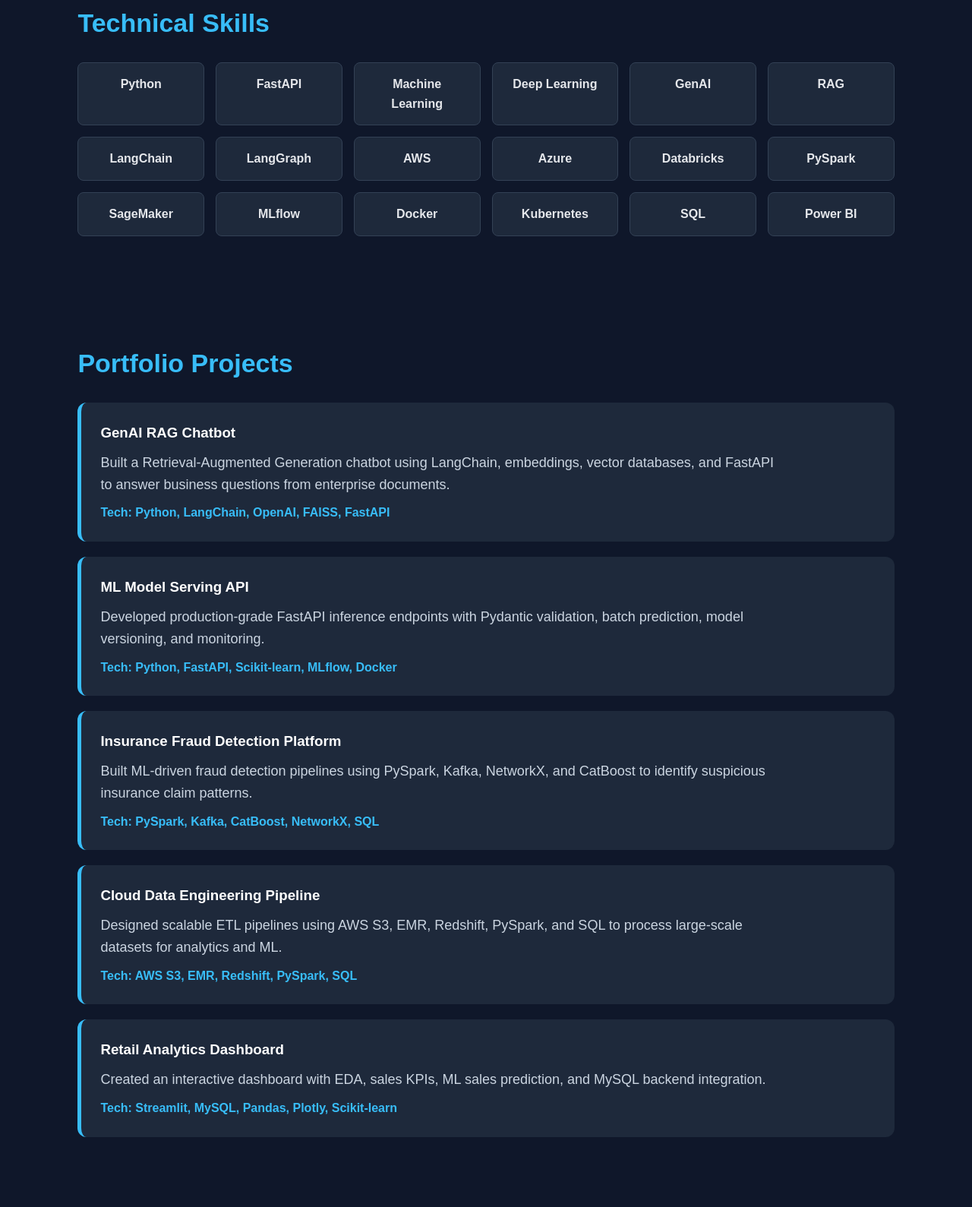
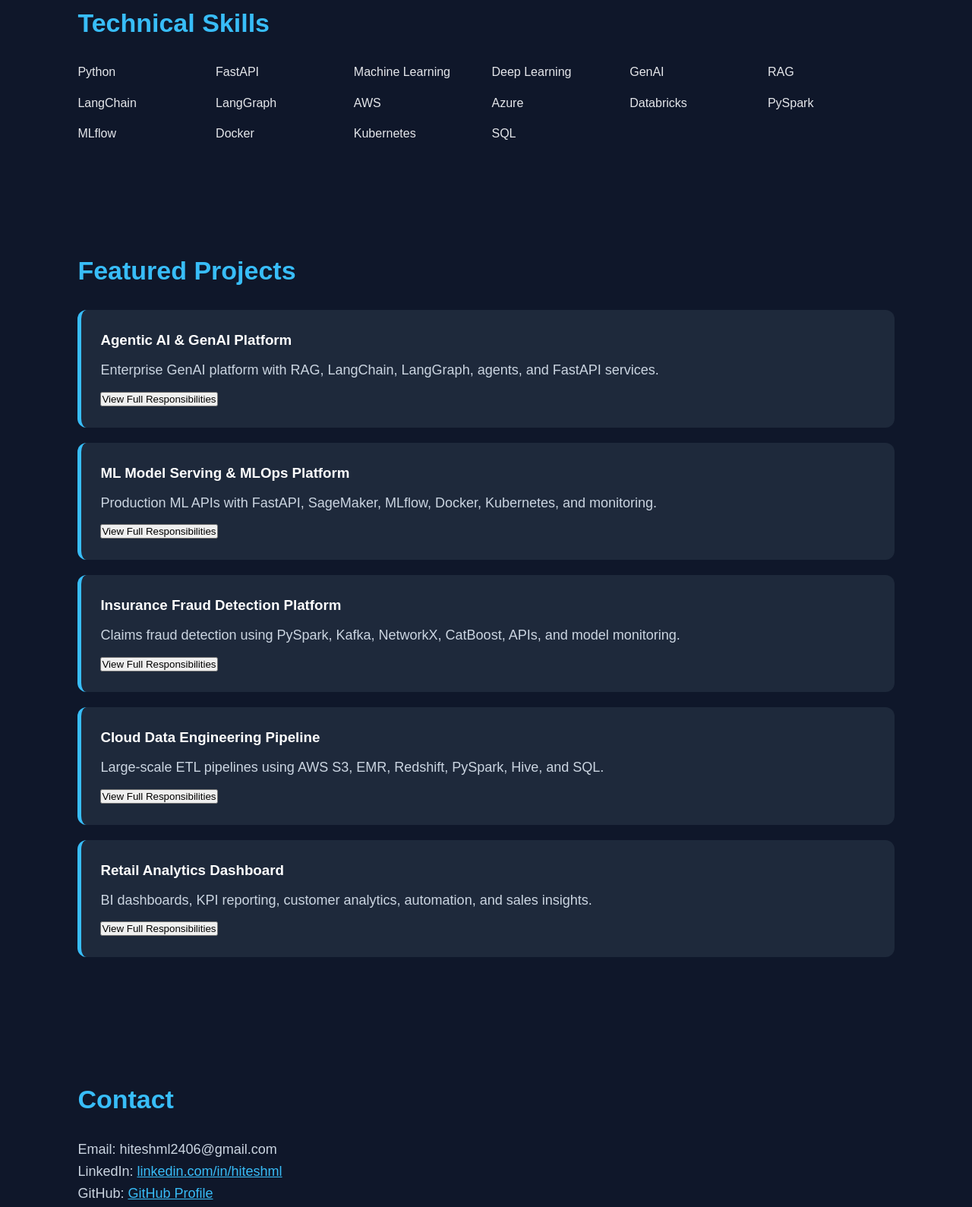
Before and after one commit to HiteshLenin/hitesh-portfolio, a plain HTML site: page index.html in a window 1280 px wide. Shown: the part 1173-2762 px from the top of the page at 76% size. Drawn offline with Linux system fonts and the light colour scheme.

Commit message:
Update portfolio details and improve content

```diff
--- a/index.html
+++ b/index.html
@@ -3,7 +3,7 @@
 <head>
   <meta charset="UTF-8" />
   <meta name="viewport" content="width=device-width, initial-scale=1.0" />
-  <title>Hitesh Lenin | AI/ML Engineer</title>
+  <title>Hitesh Lenin | AI/ML Engineer Portfolio</title>
   <link rel="stylesheet" href="style.css" />
 </head>
 <body>
@@ -20,12 +20,13 @@
   </nav>
 
   <div class="hero">
-      <h1>AI/ML Engineer | GenAI | MLOps | Python Developer</h1>
+    <div>
+      <p class="tagline">AI/ML Engineer | GenAI | Python | MLOps | Cloud</p>
+      <h1>Building Production-Ready AI, ML & Data Engineering Solutions</h1>
       <p>
-        I build production-ready AI/ML systems, GenAI applications, RAG pipelines,
-        FastAPI APIs, and cloud-based data engineering solutions.
+        I design and deploy enterprise-grade AI/ML platforms, GenAI applications,
+        RAG systems, FastAPI services, cloud data pipelines, and MLOps workflows.
       </p>
-      <div class="buttons">
       <a href="#projects" class="btn">View Projects</a>
       <a href="Hitesh_Lenin_Resume.pdf" class="btn secondary" target="_blank">Download Resume</a>
     </div>
@@ -36,96 +37,93 @@
   <h2>About Me</h2>
   <p>
     Results-driven AI/ML Engineer and Python Developer with 11+ years of experience
-      in designing, developing, and deploying enterprise-grade machine learning,
-      Generative AI, data engineering, and cloud-based applications across manufacturing,
-      finance, healthcare, insurance, and retail domains.
+    building machine learning systems, GenAI/RAG applications, model-serving APIs,
+    cloud-native data platforms, and enterprise analytics solutions across
+    manufacturing, insurance, finance, healthcare, and retail.
   </p>
 </section>
 
 <section id="skills">
   <h2>Technical Skills</h2>
   <div class="skills-grid">
-      <div>Python</div>
-      <div>FastAPI</div>
-      <div>Machine Learning</div>
-      <div>Deep Learning</div>
-      <div>GenAI</div>
-      <div>RAG</div>
-      <div>LangChain</div>
-      <div>LangGraph</div>
-      <div>AWS</div>
-      <div>Azure</div>
-      <div>Databricks</div>
-      <div>PySpark</div>
-      <div>SageMaker</div>
-      <div>MLflow</div>
-      <div>Docker</div>
-      <div>Kubernetes</div>
-      <div>SQL</div>
-      <div>Power BI</div>
+    <span>Python</span>
+    <span>FastAPI</span>
+    <span>Machine Learning</span>
+    <span>Deep Learning</span>
+    <span>GenAI</span>
+    <span>RAG</span>
+    <span>LangChain</span>
+    <span>LangGraph</span>
+    <span>AWS</span>
+    <span>Azure</span>
+    <span>Databricks</span>
+    <span>PySpark</span>
+    <span>MLflow</span>
+    <span>Docker</span>
+    <span>Kubernetes</span>
+    <span>SQL</span>
   </div>
 </section>
 
 <section id="projects">
-    <h2>Portfolio Projects</h2>
+  <h2>Featured Projects</h2>
+
+  <div class="projects-grid">
 
     <div class="project-card">
-      <h3>GenAI RAG Chatbot</h3>
-      <p>
-        Built a Retrieval-Augmented Generation chatbot using LangChain, embeddings,
-        vector databases, and FastAPI to answer business questions from enterprise documents.
-      </p>
-      <span>Tech: Python, LangChain, OpenAI, FAISS, FastAPI</span>
+      <h3>Agentic AI & GenAI Platform</h3>
+      <p>Enterprise GenAI platform with RAG, LangChain, LangGraph, agents, and FastAPI services.</p>
+      <button onclick="openProject('project1')">View Full Responsibilities</button>
     </div>
 
     <div class="project-card">
-      <h3>ML Model Serving API</h3>
-      <p>
-        Developed production-grade FastAPI inference endpoints with Pydantic validation,
-        batch prediction, model versioning, and monitoring.
-      </p>
-      <span>Tech: Python, FastAPI, Scikit-learn, MLflow, Docker</span>
+      <h3>ML Model Serving & MLOps Platform</h3>
+      <p>Production ML APIs with FastAPI, SageMaker, MLflow, Docker, Kubernetes, and monitoring.</p>
+      <button onclick="openProject('project2')">View Full Responsibilities</button>
     </div>
 
     <div class="project-card">
       <h3>Insurance Fraud Detection Platform</h3>
-      <p>
-        Built ML-driven fraud detection pipelines using PySpark, Kafka, NetworkX,
-        and CatBoost to identify suspicious insurance claim patterns.
-      </p>
-      <span>Tech: PySpark, Kafka, CatBoost, NetworkX, SQL</span>
+      <p>Claims fraud detection using PySpark, Kafka, NetworkX, CatBoost, APIs, and model monitoring.</p>
+      <button onclick="openProject('project3')">View Full Responsibilities</button>
     </div>
 
     <div class="project-card">
       <h3>Cloud Data Engineering Pipeline</h3>
-      <p>
-        Designed scalable ETL pipelines using AWS S3, EMR, Redshift, PySpark,
-        and SQL to process large-scale datasets for analytics and ML.
-      </p>
-      <span>Tech: AWS S3, EMR, Redshift, PySpark, SQL</span>
+      <p>Large-scale ETL pipelines using AWS S3, EMR, Redshift, PySpark, Hive, and SQL.</p>
+      <button onclick="openProject('project4')">View Full Responsibilities</button>
     </div>
 
     <div class="project-card">
       <h3>Retail Analytics Dashboard</h3>
-      <p>
-        Created an interactive dashboard with EDA, sales KPIs, ML sales prediction,
-        and MySQL backend integration.
-      </p>
-      <span>Tech: Streamlit, MySQL, Pandas, Plotly, Scikit-learn</span>
+      <p>BI dashboards, KPI reporting, customer analytics, automation, and sales insights.</p>
+      <button onclick="openProject('project5')">View Full Responsibilities</button>
+    </div>
+
   </div>
 </section>
 
 <section id="contact">
   <h2>Contact</h2>
   <p>Email: hiteshml2406@gmail.com</p>
-    <p>LinkedIn: <a href="https://www.linkedin.com/" target="_blank">My LinkedIn</a></p>
-    <p>GitHub: <a href="https://github.com/" target="_blank">My GitHub</a></p>
+  <p>LinkedIn: <a href="https://www.linkedin.com/in/hiteshml/" target="_blank">linkedin.com/in/hiteshml</a></p>
+  <p>GitHub: <a href="https://github.com/" target="_blank">GitHub Profile</a></p>
 </section>
 
 <footer>
   <p>© 2026 Hitesh Lenin | AI/ML Engineer Portfolio</p>
 </footer>
 
+<div id="modal" class="modal">
+  <div class="modal-content">
+    <span class="close" onclick="closeProject()">&times;</span>
+    <h2 id="modal-title"></h2>
+    <p id="modal-domain"></p>
+    <ul id="modal-list"></ul>
+    <p id="modal-tech"></p>
+  </div>
+</div>
+
 <script src="script.js"></script>
 </body>
 </html>
```
Lines whose indentation alone changed are shown as unchanged.
